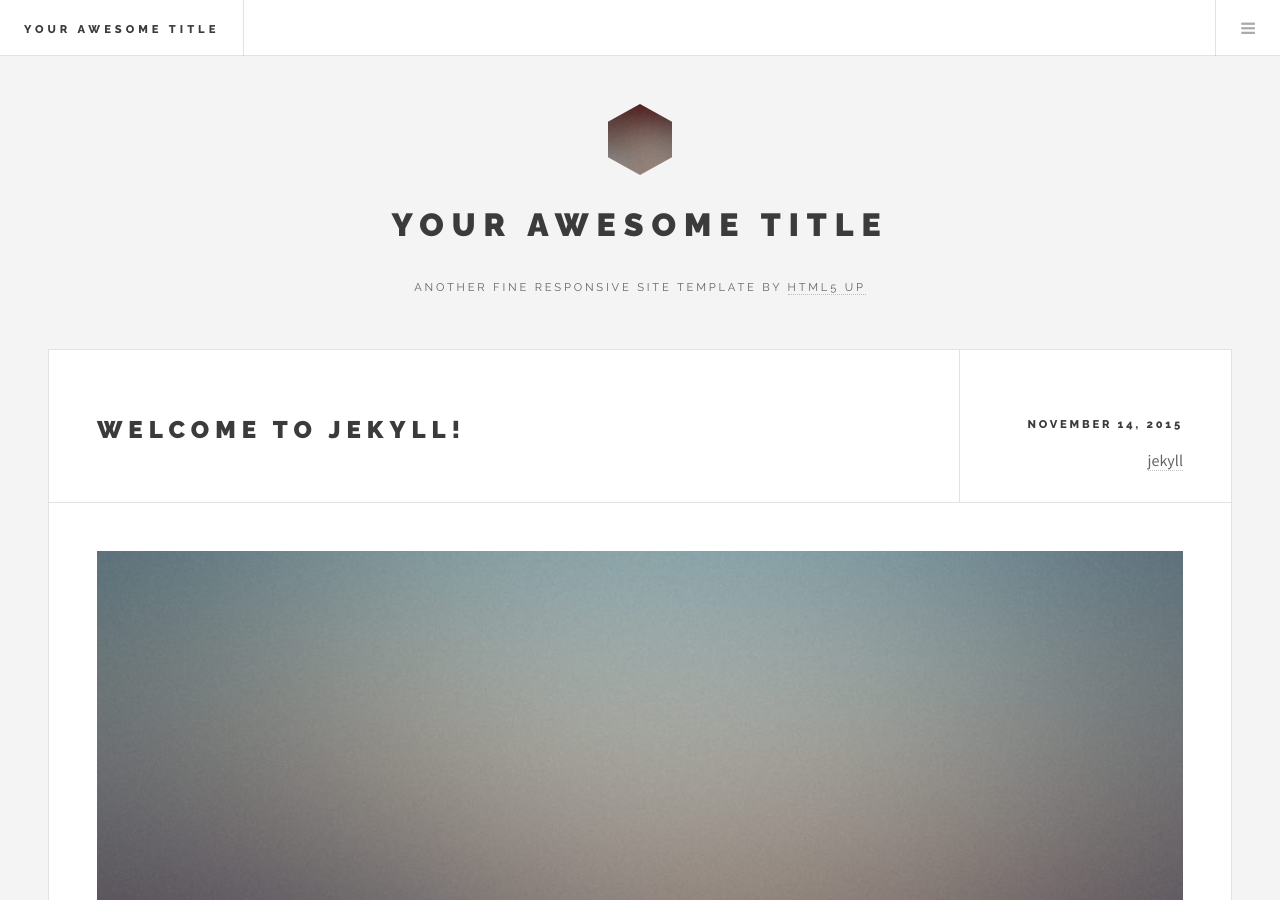
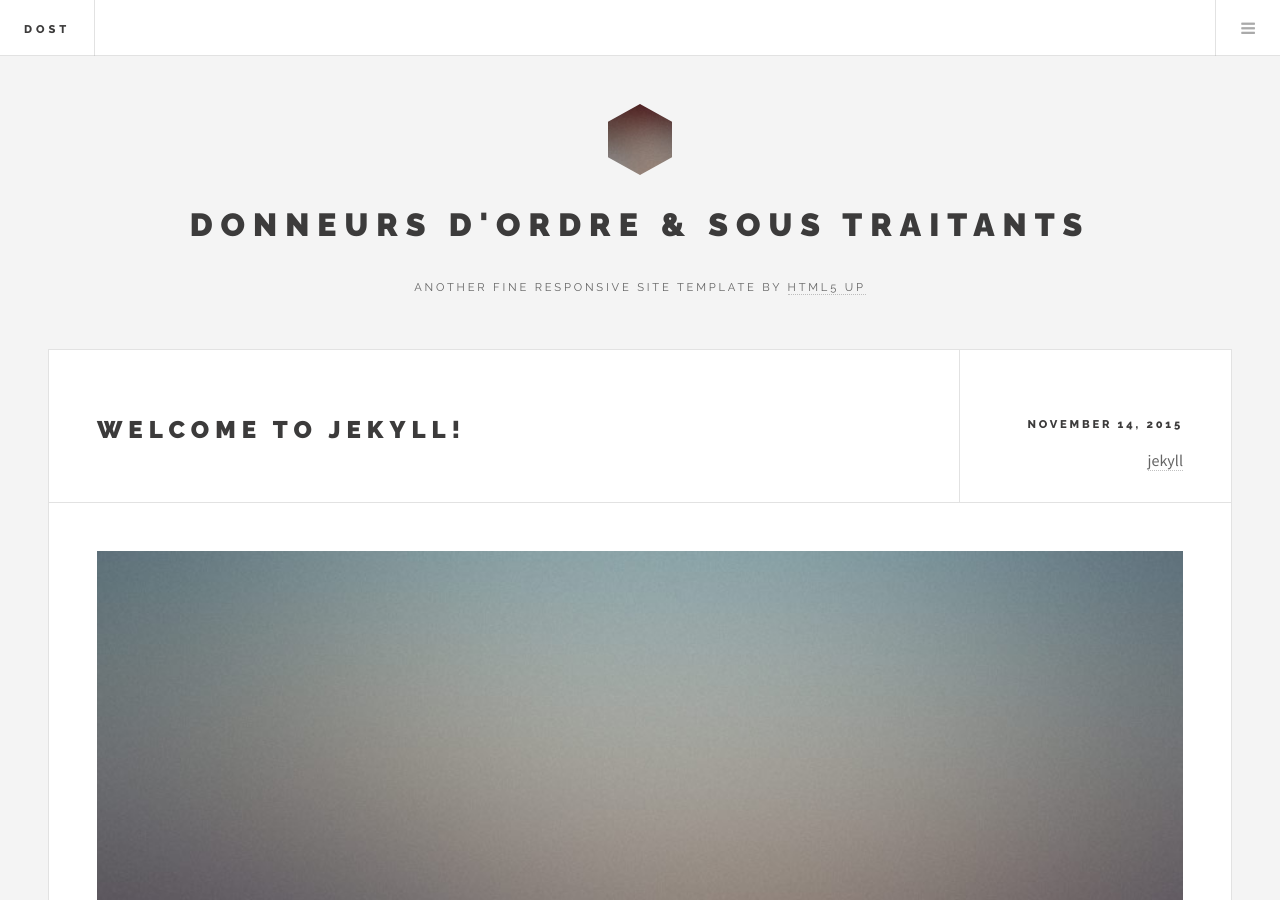
Before and after one commit to IsmaelSANE/dost-blog, a Jekyll site: the page built from index.html, in a window 1280 px wide and 900 px high. Built offline with Jekyll 4.4.1, drawn with Linux system fonts in a browser that asks for light colours; the list of posts is cut into pages by our own code.

Commit message:
Clean up the code

```diff
--- a/_config.yml
+++ b/_config.yml
@@ -1,5 +1,6 @@
 # Site settings
-title: Your awesome title
+title: DONNEURS D'ORDRE & SOUS TRAITANTS
+compagny: DOST
 email: your-email@domain.com
 description: > # this means to ignore newlines until "baseurl:"
   Write an awesome description for your new site here. You can edit this
--- a/_includes/head.html
+++ b/_includes/head.html
@@ -1,6 +1,6 @@
 <!-- Header -->
 <header id="header">
-  <h1><a href="{{ site.url }}{{ site.baseurl }}">{{ site.title }}</a></h1>
+  <h1><a href="{{ site.url }}{{ site.baseurl }}">{{ site.compagny }}</a></h1>
 	<nav class="links">
     <!--
     <ul>
```
